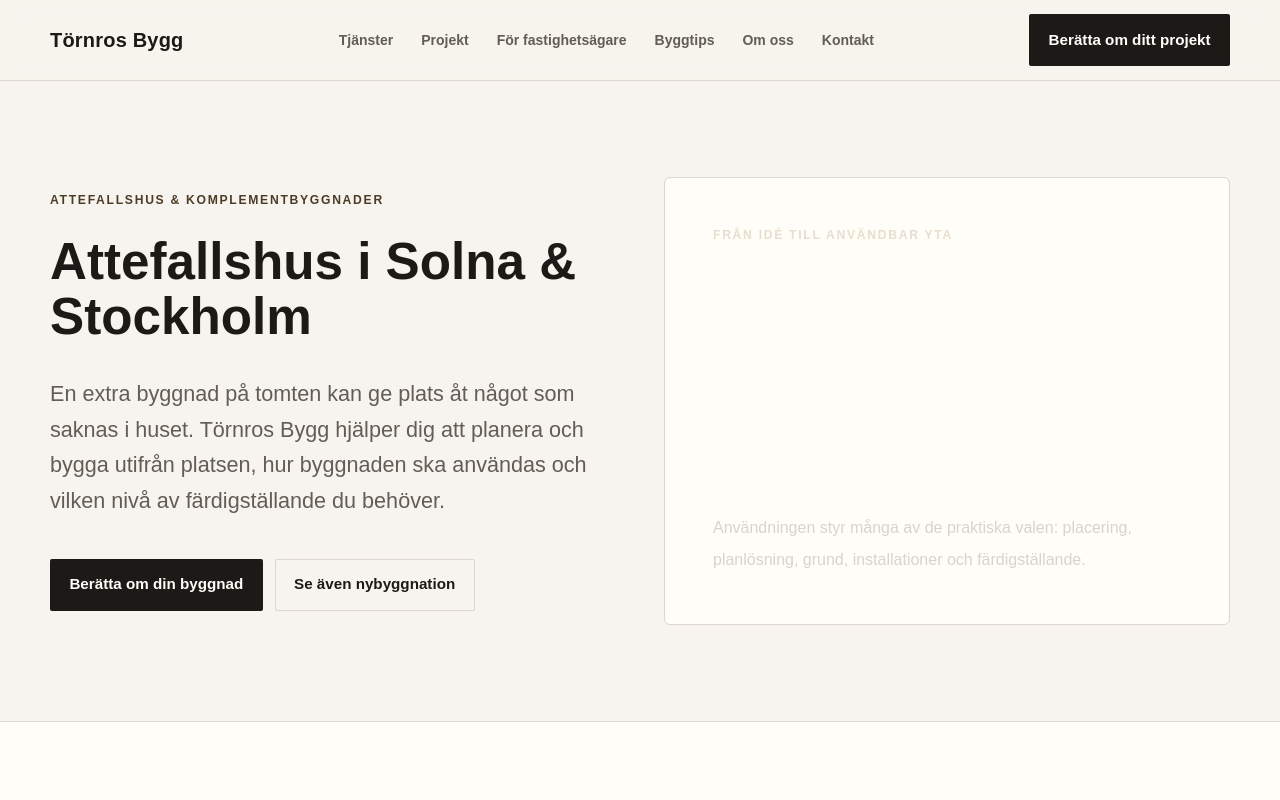
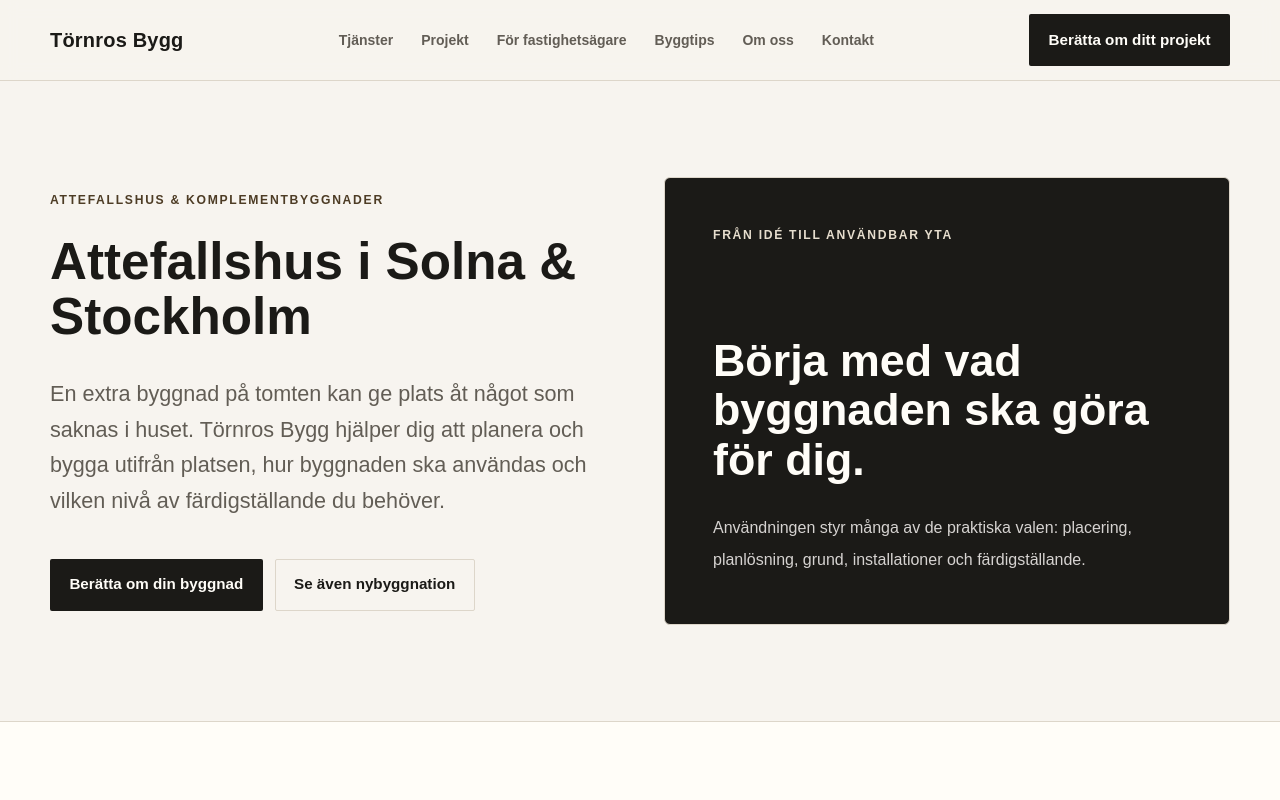
Before and after one commit to tornrosdaniel-cell/tornrosbygg-web, a Next.js app: page /tjanster/attefallshus in a window 1280 px wide. Shown: the top 800 px of the page. Built offline with nearby package versions, Linux system fonts and the light colour scheme.

Commit message:
Fix Attefallshus hero panel contrast

```diff
--- a/src/app/tjanster/attefallshus/page.tsx
+++ b/src/app/tjanster/attefallshus/page.tsx
@@ -112,7 +112,7 @@
             </Link>
           </div>
         </div>
-        <aside className="surface flex min-h-[28rem] flex-col justify-between bg-[var(--color-ink)] p-8 text-[var(--color-surface)] md:p-12">
+        <aside className="flex min-h-[28rem] flex-col justify-between rounded-[var(--radius-md)] border border-[var(--color-border)] bg-[var(--color-ink)] p-8 text-[var(--color-surface)] md:p-12">
           <p className="eyebrow !text-[var(--color-accent-soft)]">Från idé till användbar yta</p>
           <div>
             <p className="text-[clamp(2rem,3.5vw,3.5rem)] font-bold leading-[1.1]">
```
